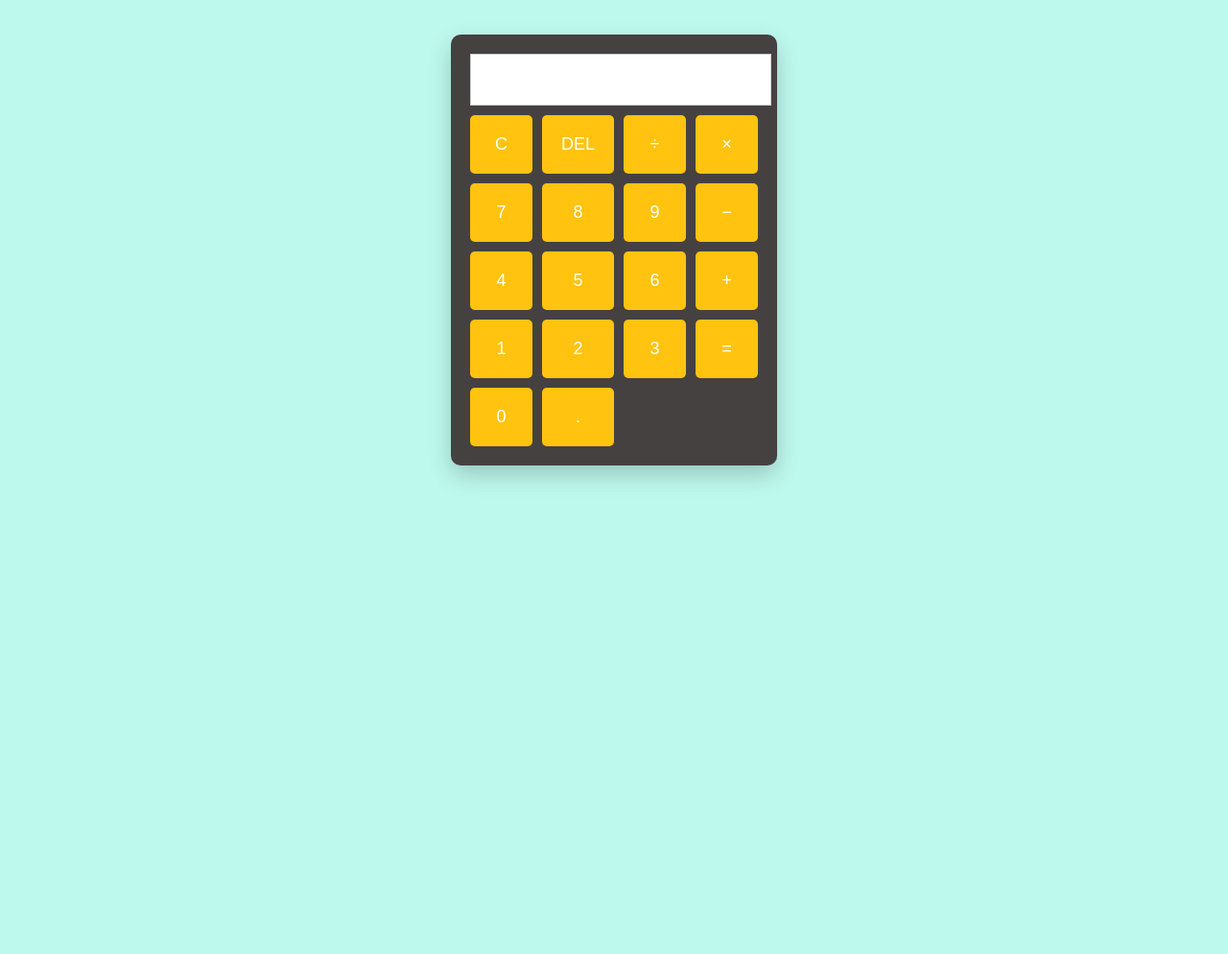
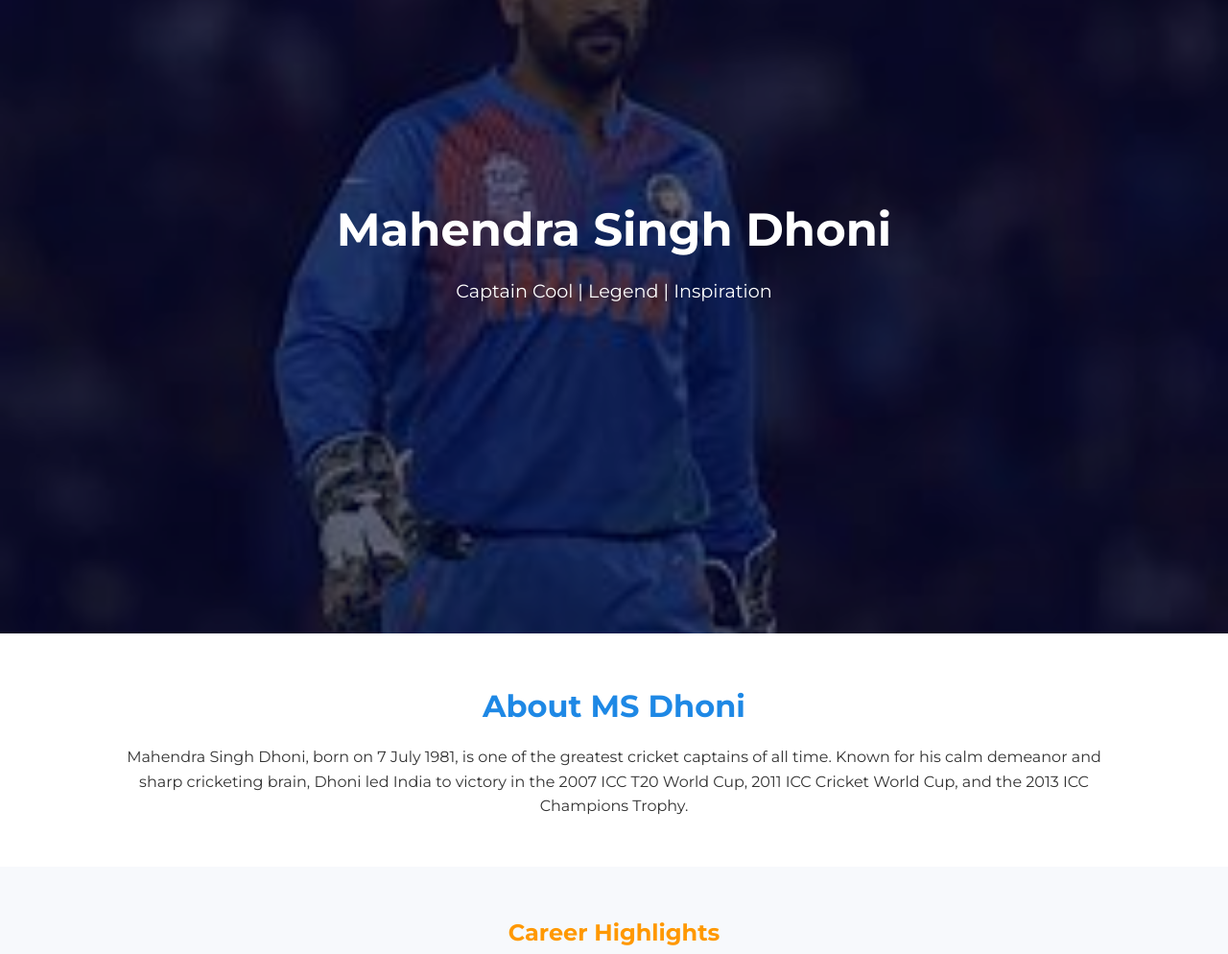
Before and after one commit to vishu1810-gh/OIBSIP, a plain HTML site: page index.html in a window 1280 px wide. Shown: the part 140-1134 px from the top of the page at 96% size. Before the commit the page ends 800 px from the top, so only its background shows below. Drawn offline with Linux system fonts and the light colour scheme.

Commit message:
Add files via upload

```diff
--- a/index.html
+++ b/index.html
@@ -4,47 +4,64 @@
 <head>
     <meta charset="UTF-8">
     <meta name="viewport" content="width=device-width, initial-scale=1.0">
-    <title>Calculator</title>
+    <title>MS Dhoni Tribute Page</title>
     <link rel="stylesheet" href="style.css">
+    <link href="https://fonts.googleapis.com/css2?family=Montserrat:wght@400;700&display=swap" rel="stylesheet">
 </head>
 
 <body>
+    <!-- Hero Section -->
+    <header class="hero">
+        <div class="overlay"></div>
+        <div class="hero-content">
+            <h1>Mahendra Singh Dhoni</h1>
+            <p>Captain Cool | Legend | Inspiration</p>
+        </div>
+    </header>
 
-    <div class="calculator">
-        <input type="text" id="display" readonly>
+    <!-- About Section -->
+    <section class="about">
+        <h2>About MS Dhoni</h2>
+        <p>
+            Mahendra Singh Dhoni, born on 7 July 1981, is one of the greatest cricket captains of all time.
+            Known for his calm demeanor and sharp cricketing brain, Dhoni led India to victory in the 2007 ICC T20 World
+            Cup, 2011 ICC Cricket World Cup, and the 2013 ICC Champions Trophy.
+        </p>
+    </section>
 
-        <div class="buttons">
-            <!-- First row -->
-            <button onclick="clearDisplay()">C</button>
-            <button onclick="deleteLast()">DEL</button>
-            <button onclick="appendValue('/')">÷</button>
-            <button onclick="appendValue('*')">×</button>
+    <!-- Achievements -->
+    <section class="achievements">
+        <h2>Career Highlights</h2>
+        <div class="cards">
+            <div class="card">
+                <img src="dhoniworldcup.jpeg" alt="Dhoni World Cup">
+                <h3>2011 World Cup</h3>
+                <p>Led India to victory with an iconic winning six.</p>
+            </div>
+            <div class="card">
+                <img src="dhonit20cup.jpeg" alt="Dhoni T20">
+                <h3>2007 T20 World Cup</h3>
+                <p>Won the inaugural T20 World Cup in South Africa.</p>
+            </div>
+            <div class="card">
+                <img src="dhonicmapions.jpeg" alt="Dhoni Champions Trophy">
+                <h3>2013 Champions Trophy</h3>
+                <p>First captain to win all three ICC trophies.</p>
+            </div>
+        </div>
+    </section>
 
-            <!-- Second row -->
-            <button onclick="appendValue('7')">7</button>
-            <button onclick="appendValue('8')">8</button>
-            <button onclick="appendValue('9')">9</button>
-            <button onclick="appendValue('-')">−</button>
+    <!-- Quote Section -->
+    <section class="quote">
+        <blockquote>
+            "I believe in giving more than 100% on the field, and I don't really worry about the result."
+        </blockquote>
+    </section>
 
-            <!-- Third row -->
-            <button onclick="appendValue('4')">4</button>
-            <button onclick="appendValue('5')">5</button>
-            <button onclick="appendValue('6')">6</button>
-            <button onclick="appendValue('+')">+</button>
-
-            <!-- Fourth row -->
-            <button onclick="appendValue('1')">1</button>
-            <button onclick="appendValue('2')">2</button>
-            <button onclick="appendValue('3')">3</button>
-            <button onclick="calculateResult()">=</button>
-
-            <!-- Fifth row -->
-            <button onclick="appendValue('0')">0</button>
-            <button onclick="appendValue('.')">.</button>
-        </div>
-    </div>
-
-    <script src="script.js"></script>
+    <!-- Footer -->
+    <footer>
+        <p>Made with ❤️ by Vishwajeet Mahajan | Tribute to MS Dhoni</p>
+    </footer>
 </body>
 
 </html>
--- a/style.css
+++ b/style.css
@@ -1,47 +1,146 @@
+* {
+    margin: 0;
+    padding: 0;
+    box-sizing: border-box;
+}
+
 body {
-    background-color: #bef9ee;
+    font-family: 'Montserrat', sans-serif;
+    line-height: 1.6;
+    color: #333;
+}
+
+/* Hero Section */
+.hero {
+    position: relative;
+    background: url('dhoniFace.jpeg') no-repeat center/cover;
+    height: 100vh;
     display: flex;
     justify-content: center;
     align-items: center;
-    height: 100vh;
-    font-family: sans-serif;
-    margin: 0;
+    text-align: center;
+    color: white;
 }
 
-.calculator {
-    background-color: rgb(69, 65, 65);
-    padding: 20px;
-    border-radius: 10px;
-    box-shadow: 0 10px 25px rgba(0, 0, 0, 0.2);
-    width: 300px;
+.overlay {
+    position: absolute;
+    top: 0;
+    left: 0;
+    width: 100%;
+    height: 100%;
+    background: rgba(0, 0, 50, 0.6);
 }
 
-#display {
-    width: 100%;
-    height: 50px;
-    font-size: 24px;
-    text-align: right;
-    margin-bottom: 10px;
-    padding-right: 10px;
-    border: 1px solid #ccc;
+.hero-content {
+    position: relative;
+    z-index: 1;
+    animation: fadeInUp 2s ease-in-out;
 }
 
-.buttons {
-    display: grid;
-    grid-template-columns: repeat(4, 1fr);
-    gap: 10px;
+.hero h1 {
+    font-size: 3rem;
+    font-weight: 700;
 }
 
-button {
-    padding: 20px;
-    font-size: 18px;
-    background-color: #ffc310;
-    color: white;
-    border: none;
-    border-radius: 5px;
-    cursor: pointer;
+.hero p {
+    font-size: 1.2rem;
+    margin-top: 10px;
 }
 
-button:hover {
-    background-color: #27ae60;
+/* About Section */
+.about {
+    padding: 50px 10%;
+    text-align: center;
 }
+
+.about h2 {
+    font-size: 2rem;
+    color: #1e88e5;
+    margin-bottom: 15px;
+}
+
+/* Achievements */
+.achievements {
+    background: #f7f9fc;
+    padding: 50px 10%;
+}
+
+.achievements h2 {
+    text-align: center;
+    color: #ff9800;
+    margin-bottom: 30px;
+}
+
+.cards {
+    display: flex;
+    gap: 20px;
+    flex-wrap: wrap;
+    justify-content: center;
+}
+
+.card {
+    background: white;
+    border-radius: 12px;
+    overflow: hidden;
+    width: 300px;
+    box-shadow: 0 5px 15px rgba(0, 0, 0, 0.1);
+    transition: transform 0.3s ease-in-out;
+}
+
+.card img {
+    width: 100%;
+    height: 400px;
+    object-fit: cover;
+}
+
+.card:hover {
+    transform: scale(1.05);
+}
+
+.card h3 {
+    color: #1e88e5;
+    margin: 10px;
+}
+
+.card p {
+    padding: 0 10px 15px;
+}
+
+img {
+    width: 100%;
+    height: auto;
+    object-fit: contain; /* Ensures full image is visible */
+}
+
+
+/* Quote */
+.quote {
+    background: linear-gradient(45deg, #1e88e5, #ff9800);
+    color: white;
+    padding: 50px 15%;
+    text-align: center;
+    font-style: italic;
+    font-size: 1.5rem;
+}
+
+/* Footer */
+footer {
+    background: #222;
+    color: white;
+    text-align: center;
+    padding: 15px 0;
+    font-size: 0.9rem;
+}
+
+/* Animations */
+@keyframes fadeInUp {
+    from {
+        opacity: 0;
+        transform: translateY(20px);
+    }
+
+    to {
+        opacity: 1;
+        transform: translateY(0);
+    }
+}
```
Also changed, not shown: dhoniFace.jpeg (added), dhonicmapions.jpeg (added), dhonit20cup.jpeg (added), dhoniworldcup.jpeg (added).
